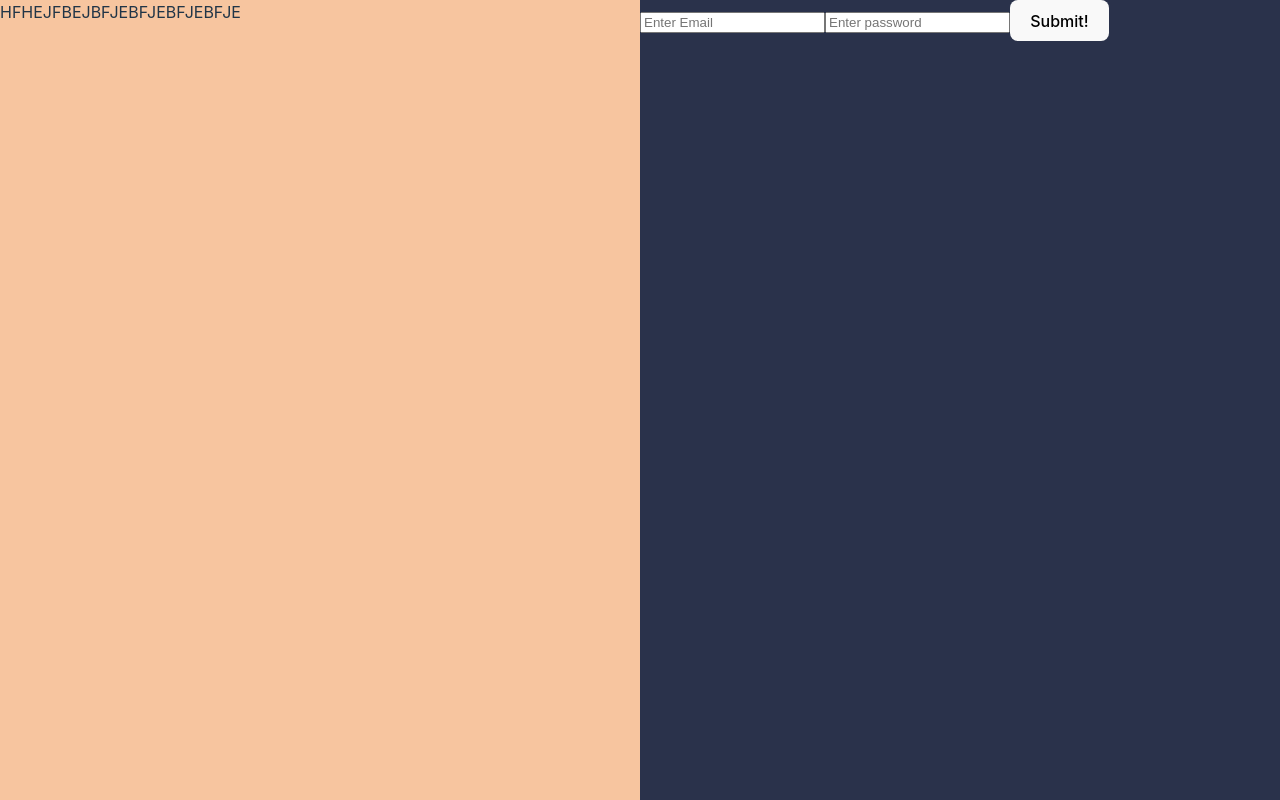
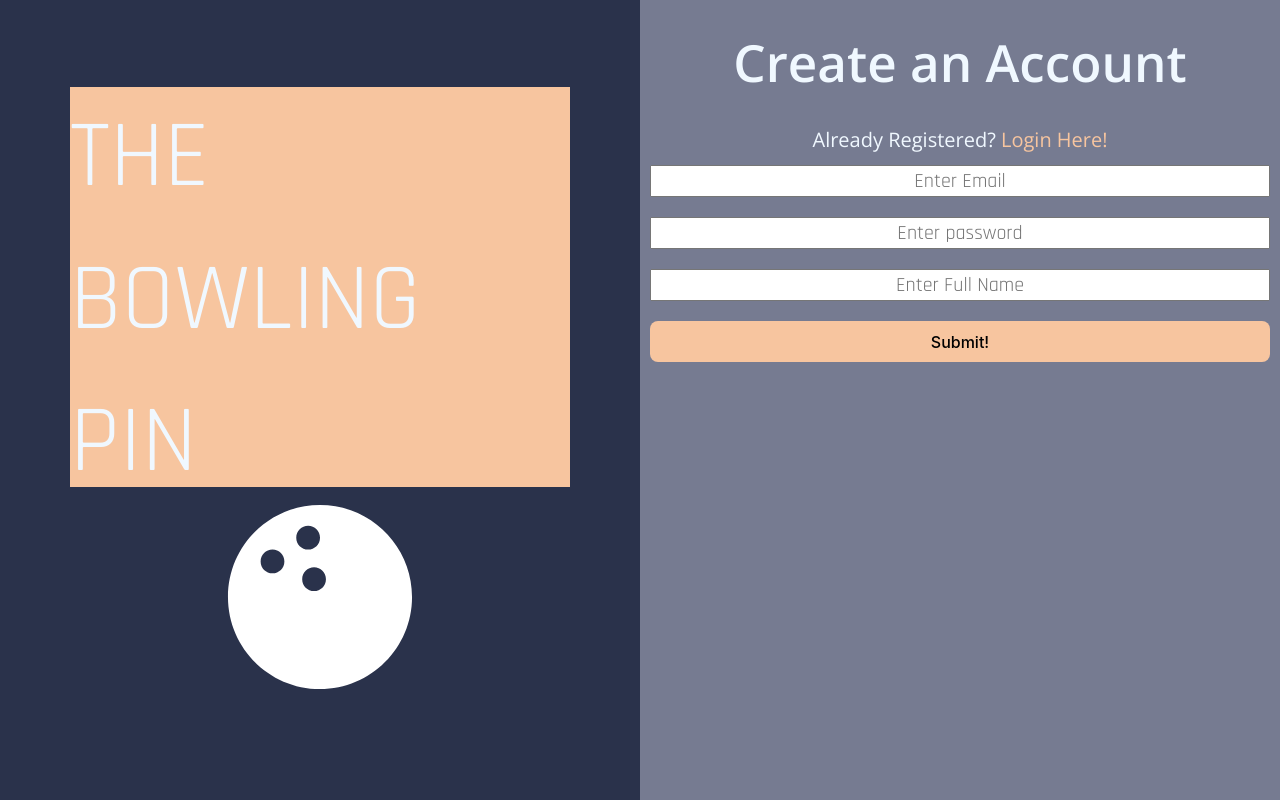
Before and after one commit to DarkDragon2261/CISproject, a React (Vite) app in the folder BowlingApp/: page / in a window 1280 px wide. Built offline with nearby package versions, Linux system fonts and the light colour scheme.

Commit message:
SignUp complete + Login Profile Initial

```diff
--- a/BowlingApp/package.json
+++ b/BowlingApp/package.json
@@ -12,7 +12,9 @@
   "dependencies": {
     "@supabase/supabase-js": "^2.46.1",
     "react": "^18.3.1",
-    "react-dom": "^18.3.1"
+    "react-dom": "^18.3.1",
+    "react-icons": "^5.3.0",
+    "react-router-dom": "^7.0.1"
   },
   "devDependencies": {
     "@eslint/js": "^9.15.0",
--- a/BowlingApp/src/App.tsx
+++ b/BowlingApp/src/App.tsx
@@ -1,11 +1,23 @@
-import Signup from './components/Signup/signup'
+import { BrowserRouter as Router, Route, Routes } from 'react-router-dom';
+import Signup from './components/Signup/signup';
+import Login from './components/Login/Login';
+import Profile from './components/Profile/profile';
 
 
 function App() {
 
 
   return (
-    <Signup></Signup>
+    <Router>
+    <div className="App">
+      <Routes>
+        <Route path="/" element={<Signup />} />
+        <Route path="/signup" element={<Signup />} />
+        <Route path="/login" element={<Login/>} />
+        <Route path="/profile" element={<Profile/>} />
+      </Routes>
+    </div>
+  </Router>
   )
 }
 
--- a/BowlingApp/src/components/Login/Login.tsx
+++ b/BowlingApp/src/components/Login/Login.tsx
@@ -0,0 +1,54 @@
+import { FormEvent, useState } from "react";
+import supabase from '../../supabaseClient.ts';
+import { useNavigate } from "react-router-dom";
+
+
+function Login () {
+
+    const [email, setEmail] = useState('');
+    const [password, setPassword] = useState('');
+    const [message, setMessage] = useState('');
+    const Navigate = useNavigate();
+
+    const LoginHandler = async(e: FormEvent<HTMLFormElement>) => {
+        e.preventDefault();
+
+        const {error, data} = await supabase.auth.signInWithPassword({email, password});
+
+        if (error) {
+            setMessage('Didnt work');
+        }
+
+        else if (data.user) {
+            setMessage('Success!');
+            Navigate('/profile');
+        }
+    }
+
+    return (
+        <div>
+            <form onSubmit = {LoginHandler}>
+            <input
+                    className="input"
+                    type = "email"
+                    placeholder="Enter Email"
+                    value = {email}
+                    onChange = {(e) => setEmail(e.target.value)}
+                    >
+                    </input>
+
+                    <input
+                    className="input"
+                    type = "password "
+                    placeholder="Enter password"
+                    value = {password}
+                    onChange = {(e) => setPassword(e.target.value)}>
+                    </input>
+                <button type = "submit">Submit</button>
+            </form>
+            <div>{message}</div>
+        </div>
+    )
+}
+
+export default Login;
--- /dev/null
+++ b/BowlingApp/src/components/Profile/profile.tsx
@@ -0,0 +1,9 @@
+function Profile () {
+    return (
+        <div>
+            <h1>PROFILE</h1>
+        </div>
+    )
+}
+
+export default Profile;
--- a/BowlingApp/src/components/Signup/signup.tsx
+++ b/BowlingApp/src/components/Signup/signup.tsx
@@ -1,5 +1,7 @@
 import { FormEvent, useState } from "react";
+import { FaBowlingBall } from "react-icons/fa";
 import supabase from '../../supabaseClient.ts';
+import {Link} from 'react-router-dom';
 import './signupStyles.css';
 
 
@@ -7,9 +9,7 @@ function Signup () {
 
     const[email, setEmail] = useState('');
     const[password, setPassword] = useState('');
-    const[creditcard, setCreditCard] = useState('');
-    const[socialSecurity, setSocialSecurity] = useState('');
-
+    const[fullName, setfullName] = useState('');
     const[error, setError] = useState('');
     const[message,setMessage] = useState('');
 
@@ -20,7 +20,14 @@ function Signup () {
 
         const {user, error } = await supabase.auth.signUp({
             email,
-            password})
+            password,
+            options: {
+                data: {
+                    password: {password},
+                    fullname: (fullName)
+                }
+            }
+            })
         if (error) {
             setMessage('error');
         }
@@ -33,11 +40,21 @@ function Signup () {
     return (
         <div className="background">
             <div className="bowlingdisplay">
-                HFHEJFBEJBFJEBFJEBFJEBFJE
+                <div className="orangesquare">
+                    THE BOWLING PIN
+                </div>
+                <div>
+                    <FaBowlingBall className="bowlingicon"></FaBowlingBall>
+                </div>
             </div>
             <div className="signup">
-                <form onSubmit={handleSignup}>
+                <h1 className="createaccount">Create an Account</h1>
+               <div className="login">
+                    Already Registered? <Link to = '/login'> Login Here!</Link>
+               </div>
+                <form className = "form" onSubmit={handleSignup}>
                     <input
+                    className="input"
                     type = "email"
                     placeholder="Enter Email"
                     value = {email}
@@ -46,13 +63,22 @@ function Signup () {
                     </input>
 
                     <input
+                    className="input"
                     type = "password "
                     placeholder="Enter password"
                     value = {password}
                     onChange = {(e) => setPassword(e.target.value)}>
                     </input>
 
-                    <button type = "submit" > Submit!</button>
+                    <input
+                    className="input"
+                    type = "fullname "
+                    placeholder="Enter Full Name"
+                    value = {fullName}
+                    onChange = {(e) => setfullName(e.target.value)}>
+                    </input>
+
+                    <button type = "submit" style={{backgroundColor: "#f7c59f"}} > Submit!</button>
                 </form>
             </div>
             </div>
--- a/BowlingApp/src/components/Signup/signupStyles.css
+++ b/BowlingApp/src/components/Signup/signupStyles.css
@@ -1,3 +1,6 @@
+@import url('https://fonts.googleapis.com/css2?family=Rajdhani:wght@300;400;500;600&display=swap');
+@import url('https://fonts.googleapis.com/css2?family=Open+Sans:wght@400;600&display=swap');
+
 .background {
     display: flex;
     flex-direction: row ;
@@ -5,14 +8,70 @@
     height: 100vh;
 }
 
+.bowlingdisplay {
+    flex:1;
+    display: flex;
+    flex-direction: column;
+    justify-content: center;
+    align-items: center;
+    height: 100%;
+    background-color: #2a324b;
+}
+
+.orangesquare {
+    background-color: #f7c59f;
+    width: 500px;
+    height:400px;
+    font-family: 'Rajdhani', sans-serif ;
+    color:aliceblue;
+    font-size: 95px;
+}
+
+
+.bowlingicon {
+    margin:15px;
+    color: white;
+    width: 190px;
+    height:190px;
+}
+
+.createaccount {
+    font-family: 'Open Sans', sans-serif;
+    color:aliceblue;
+    text-align: center;
+}
+
 .signup {
     flex: 1;
     height:100%;
-    background-color: #2a324b;
+    background-color: #767b91;
 }
 
-.bowlingdisplay {
-    flex:1;
-    height: 100%;
-    background-color: #f7c59f;
+.login {
+    font-family:'Open Sans', sans-serif;
+    font-size: 20px;
+    color:aliceblue;
+    text-align: center;
 }
+
+a {
+    color:#f7c59f
+}
+
+a :hover {
+    color: blue
+}
+
+.form {
+  display: flex;
+  gap: 20px;
+  flex-direction: column;
+  border-radius: 15px;
+  margin:10px;
+}
+
+.input {
+    font-family: 'Rajdhani', sans-serif ;
+    font-size: 20px;
+    text-align: center;
+}
```
Also changed, not shown: BowlingApp/src/components/Profile/profilestyles.css (added), 1 other file (tests, documents, lock files or other folders).
